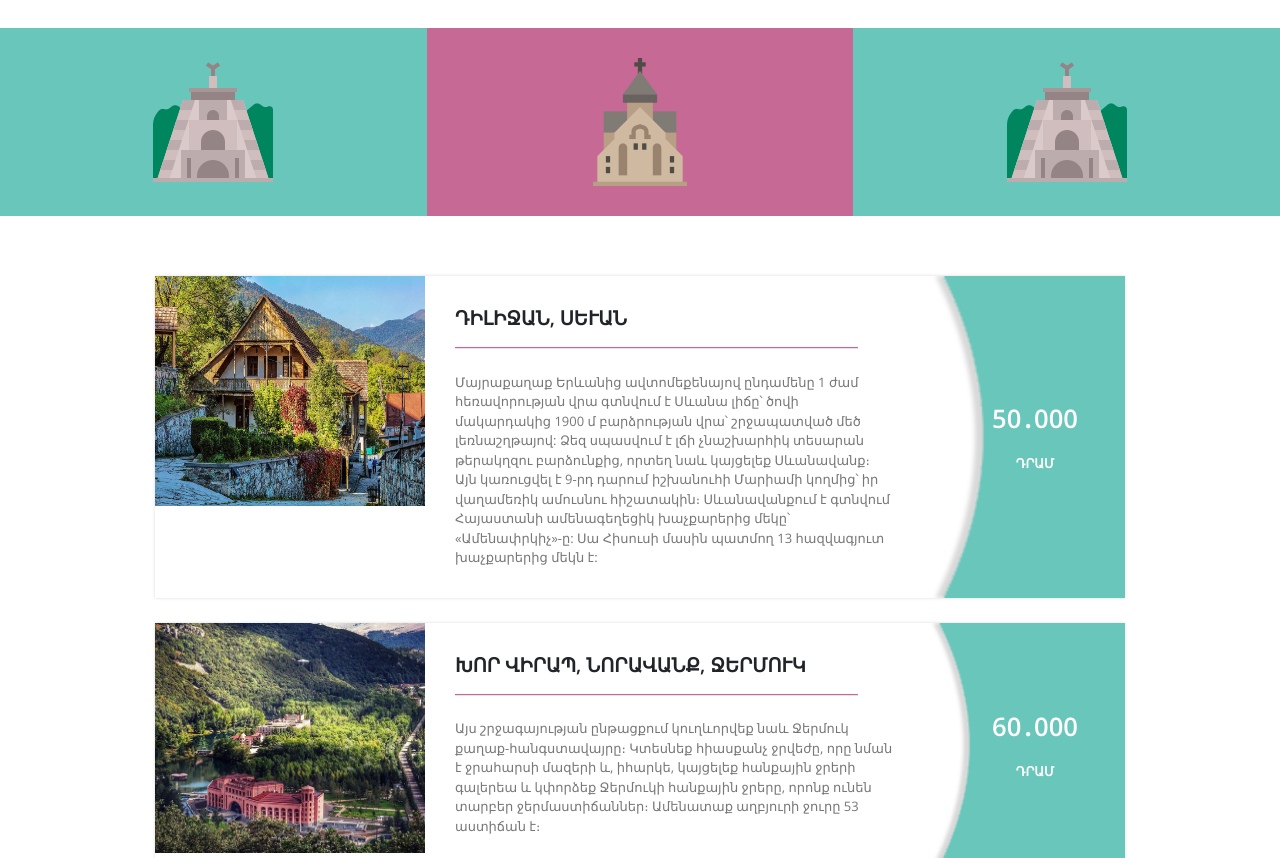
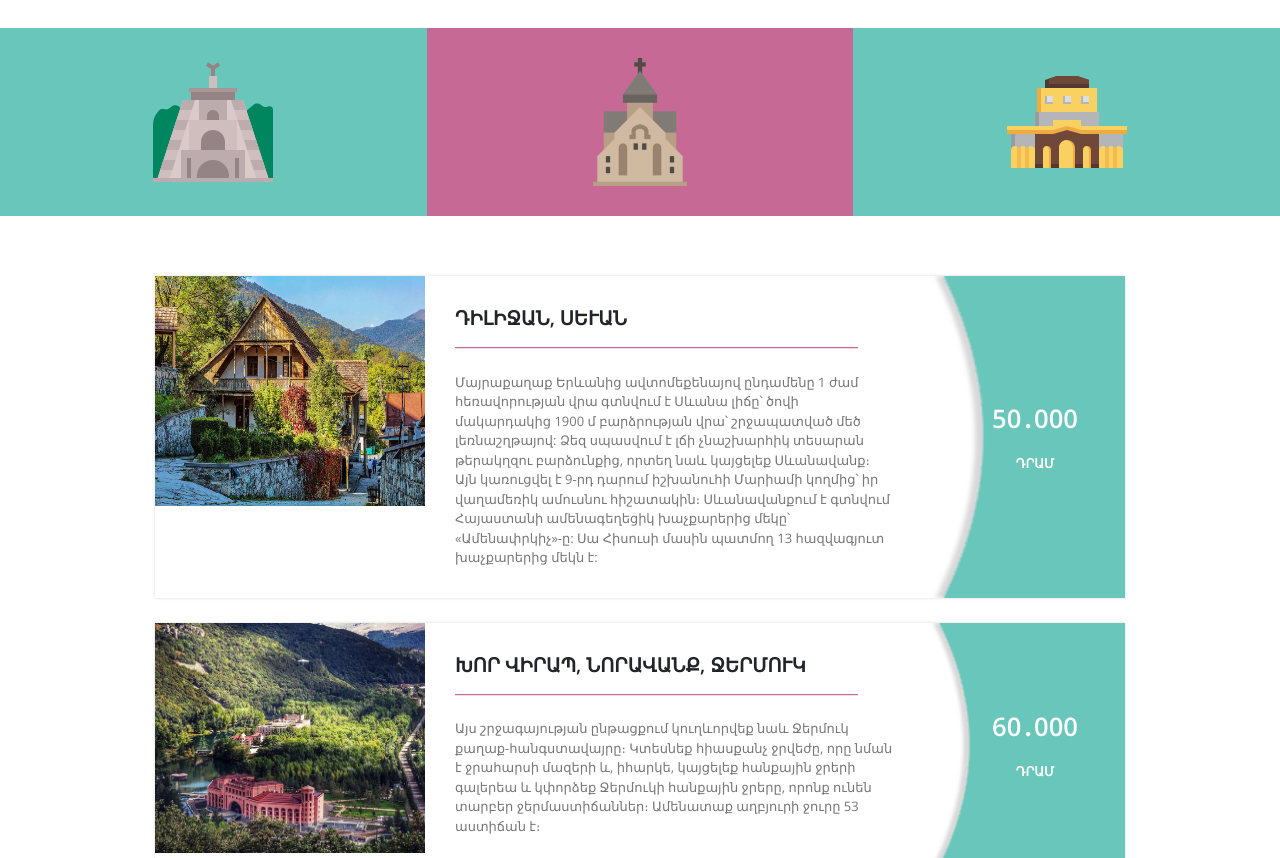
Before and after one commit to ashotgevorgyan99/journey, a plain HTML site: page index.html in a window 1280 px wide. Shown: the part 2279-3137 px from the top of the page. Drawn offline with nearby package versions, Linux system fonts and the light colour scheme.

Commit message:
Update index.html

```diff
--- a/index.html
+++ b/index.html
@@ -167,7 +167,7 @@ http://www.templatemo.com/tm-511-journey
                     </li>
                     <li class="tm-tab-link-li">
                         <a href="#5a" data-toggle="tab" class="tm-tab-link">
-                            <img src="img/art-museum.png" alt="Image" class="img-fluid">
+                            <img src="img/icon-yerevan.png" alt="Image" class="img-fluid">
                         </a>
                     </li>
 
```
